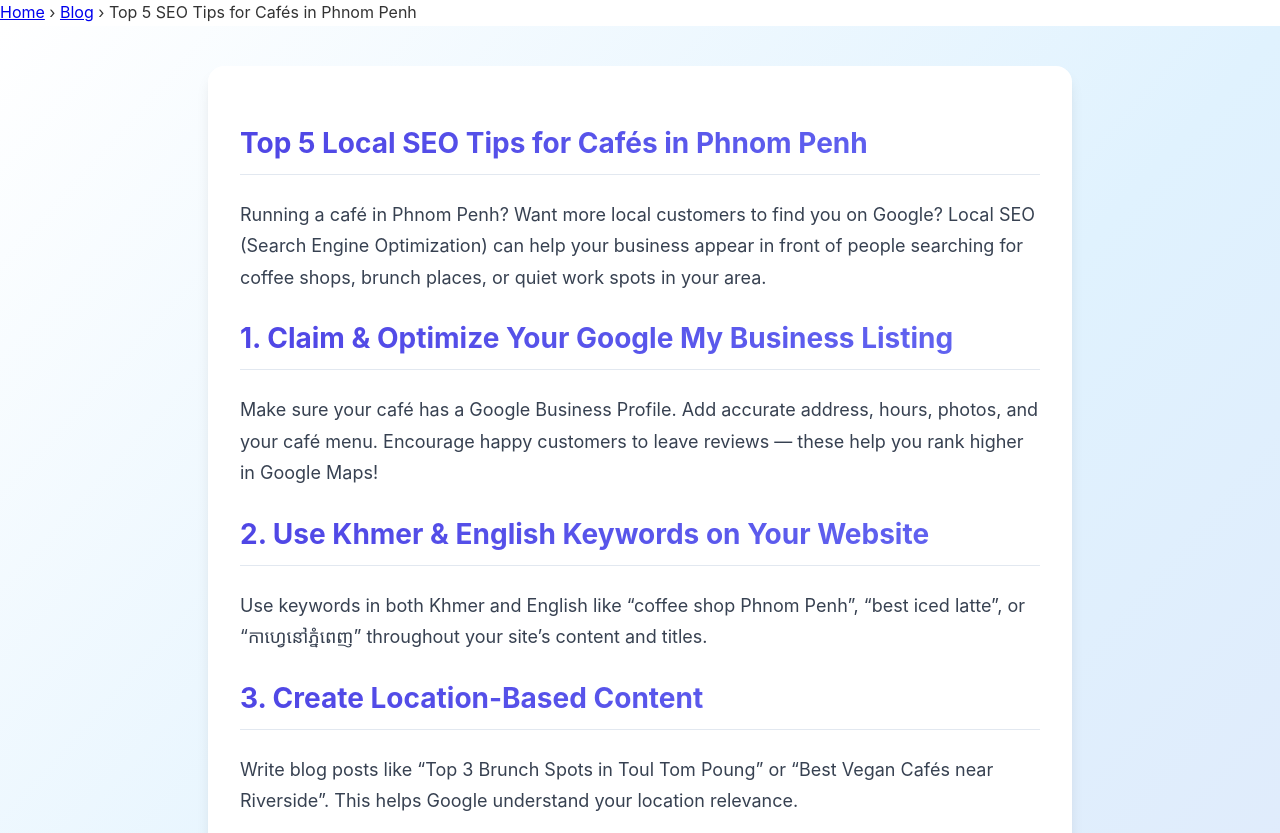
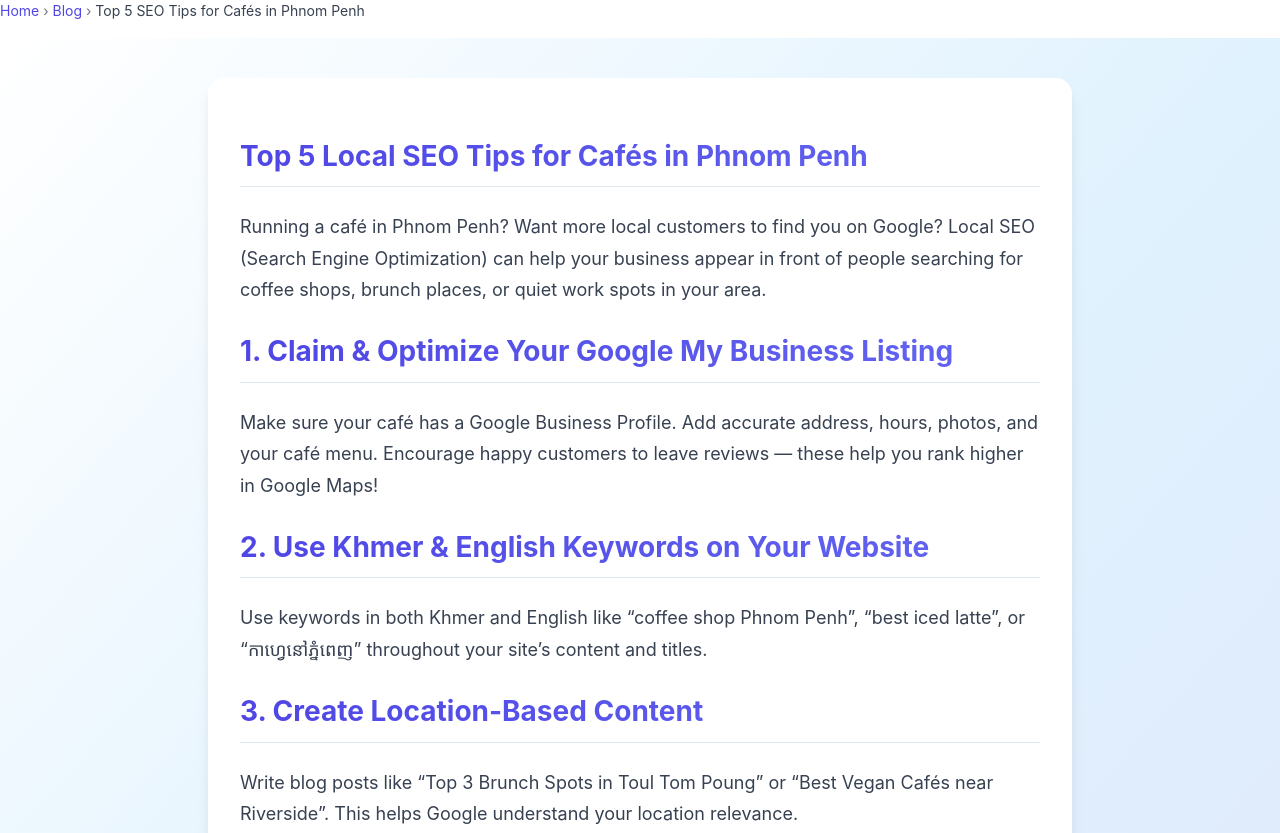
Before and after one commit to Prince5533/Nexora-Digital-1, a plain HTML site: page blog-seo-phnom-penh.html in a window 1280 px wide. Shown: the top 833 px of the page. Drawn offline with Linux system fonts and the light colour scheme.

Commit message:
Update style.css

```diff
--- a/style.css
+++ b/style.css
@@ -42,3 +42,21 @@ body{margin:0;padding:0;font-family:'Inter',sans-serif;color:#333;line-height:1.
   border-bottom: 1px solid #e2e8f0;
   padding-bottom: 8px;
 }
+.breadcrumb {
+  font-size: 14px;
+  color: #6b7280;
+  margin-bottom: 16px;
+}
+
+.breadcrumb a {
+  color: #4f46e5;
+  text-decoration: none;
+}
+
+.breadcrumb a:hover {
+  text-decoration: underline;
+}
+
+.breadcrumb span {
+  color: #374151;
+}
```
